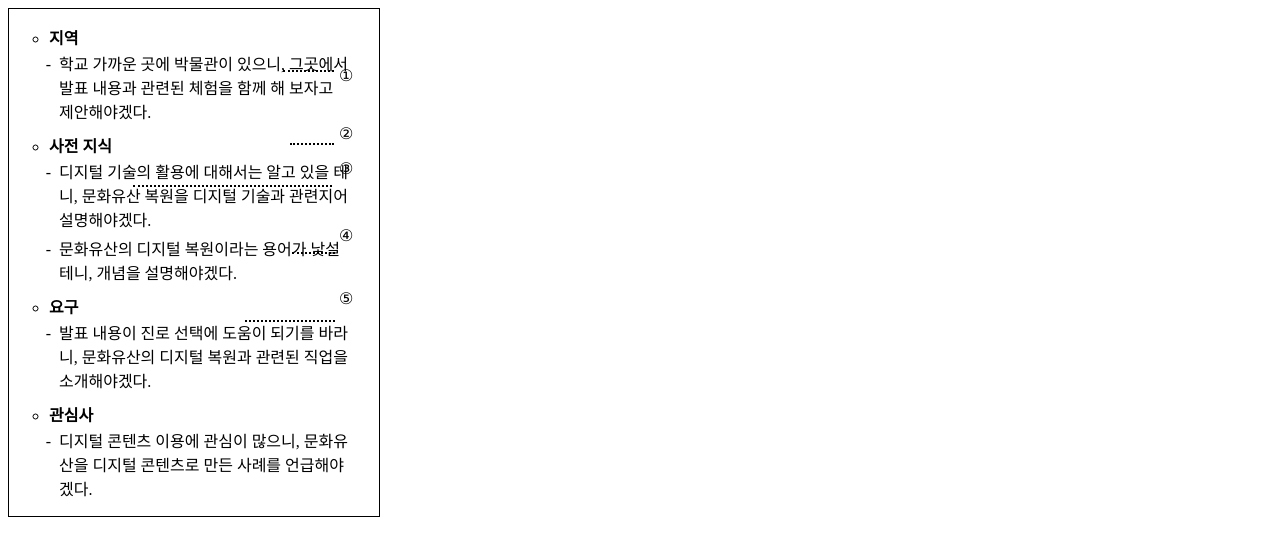
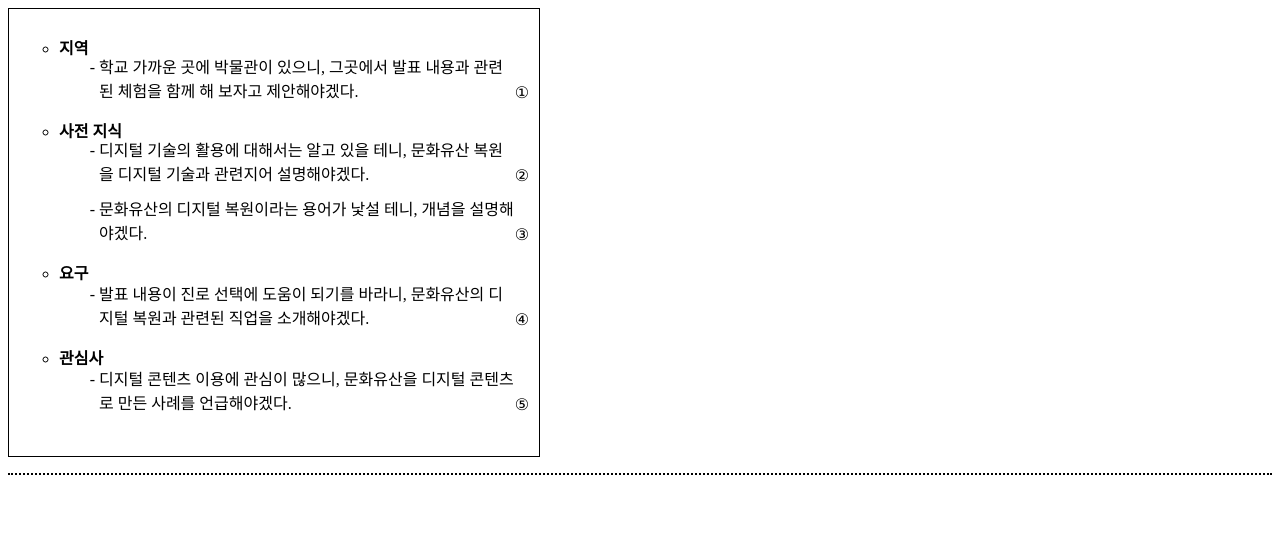
Before and after one commit to su6in/Q2, a plain HTML site: page index.html in a window 1280 px wide. Drawn offline with Linux system fonts and the light colour scheme.

Commit message:
Update index.html

```diff
--- a/index.html
+++ b/index.html
@@ -1,111 +1,75 @@
-<html><head></head><body><div style="
+<html><head></head><body>
+    <style>
+{
+margin: 0;
+padding: 0;
+text-decoration: none;
+font-style: none;
+color: inherit;
+}
+</style>
+    <div style="
     border: 1px solid;
-    width: 370px;
+    width: 530px;
     padding: 0px;
     text-align:left;
     word-break: break-all
     ">
-    <div id="o">
+    <div id="o" style="
+    padding:10px;
+">
+
         <ul style="list-style-type: circle;"><li style="
-    margin-bottom: 2px;
 "><b>지역</b></li>
-        <ul style="
-    list-style-type: '-  ';
-    position: relative;
-    left: -30px;
-"><li style="
-    margin-bottom: 10px;
-">학교 가까운 곳에 박물관이 있으니, 그곳에서 발표 내용과 관련된 체험을 함께 해 보자고 제안해야겠다.</li></ul>
+        <ul style="list-style-type: '- '
+">
+    <li><div style="
+    height: 1px;
+    display: flex;
+    align-items: flex-end;
+"><p>학교 가까운 곳에 박물관이 있으니, 그곳에서 발표 내용과 관련된 체험을 함께 해 보자고 제안해야겠다.</p>
+<p>①</p></div></li></ul>
 <li style="
-    margin-bottom: 2px;
 "><b>사전 지식</b></li>
-    <ul style="
-    list-style-type: '-  ';
-    position: relative;
-    left: -30px;
-"><li style="
-    margin-bottom: 5px;
-">디지털 기술의 활용에 대해서는 알고 있을 테니, 문화유산 복원을 디지털 기술과 관련지어 설명해야겠다.</li>
-    <li style="
-    margin-bottom: 10px;
-">문화유산의 디지털 복원이라는 용어가 낯설 테니, 개념을 설명해야겠다.</li></ul>
+            <ul style="list-style-type: '- '
+">
+<li><div style="
+    height: 1px;
+    display: flex;
+    align-items: flex-end;
+"><p>디지털 기술의 활용에 대해서는 알고 있을 테니, 문화유산 복원을 디지털 기술과 관련지어 설명해야겠다.</p>
+<p>②</p></div></li>
+    <li><div style="
+    height: 1px;
+    display: flex;
+    align-items: flex-end;
+"><p>문화유산의 디지털 복원이라는 용어가 낯설 테니, 개념을 설명해야겠다.</p>
+<p>③</p></div></li></ul>
 <li style="
     margin-bottom: 2px;
 "><b>요구</b></li>
-    <ul style="
-    list-style-type: '-  ';
-    position: relative;
-    left: -30px;
-"><li style="
-    margin-bottom: 10px;
-">발표 내용이 진로 선택에 도움이 되기를 바라니, 문화유산의 디지털 복원과 관련된 직업을 소개해야겠다.</li></ul>
+        <ul style="list-style-type: '- '
+">
+<li><div style="
+    height: 1px;
+    display: flex;
+    align-items: flex-end;
+"><p>발표 내용이 진로 선택에 도움이 되기를 바라니, 문화유산의 디지털 복원과 관련된 직업을 소개해야겠다.</p>
+<p>④</p></div></li></ul>
 <li style="
     margin-bottom: 2px;
 "><b>관심사</b></li>
-    <ul style="
-    list-style-type: '-  ';
-    position: relative;
-    left: -30px;
-"><li>디지털 콘텐츠 이용에 관심이 많으니, 문화유산을 디지털 콘텐츠로 만든 사례를 언급해야겠다.</li></ul></ul></div>
-<div id="n" style="
-    position: absolute;
-    margin-left: 330px;
-    top: 32px;
+        <ul style="list-style-type: '- '
 ">
-    <p style="
-    display: block;
+<li><div style="
+    height: 1px;
+    display: flex;
+    align-items: flex-end;
+"><p>디지털 콘텐츠 이용에 관심이 많으니, 문화유산을 디지털 콘텐츠로 만든 사례를 언급해야겠다.</p><p>⑤</p></div></li></ul></ul></div>
+
+</div>
+<p style="
     border-top: 2px dotted;
-    width: 51px;
-    position: relative;
-    top: 22px;
-    left: -56px;
-"></p><p>①</p><p></p>
-    <p style="
-    display: block;
-    border-top: 2px dotted;
-    width: 44px;
-    position: relative;
-    top: 42px;
-    left: -49px;
+    #소다야 이거 진짜 몰르겟다
 "></p>
-<p style="
-    position: absolute;
-    top: 76px;
-">②</p>
-    <p style="
-    display: block;
-    border-top: 2px dotted;
-    width: 199px;
-    position: relative;
-    top: 66px;
-    left: -206px;
-"></p>
-<p style="
-    position: absolute;
-    top: 111px;
-">③</p>
-    <p style="
-    display: block;
-    border-top: 2px dotted;
-    width: 43px;
-    position: relative;
-    top: 115px;
-    left: -47px;
-"></p>
-<p style="
-    position: absolute;
-    top: 178px;
-">④</p>
-    <p style="
-    display: block;
-    border-top: 2px dotted;
-    width: 90px;
-    position: relative;
-    top: 165px;
-    left: -94px;
-"></p>
-<p style="
-    position: absolute;
-    top: 241px;
-">⑤</p>
-</div></div></body></html>
+</body></html>
```
